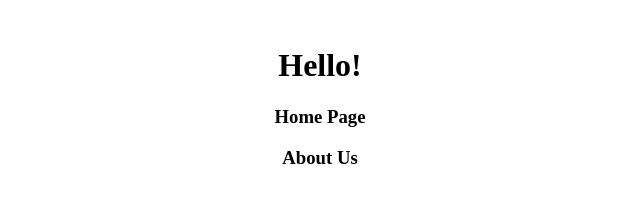
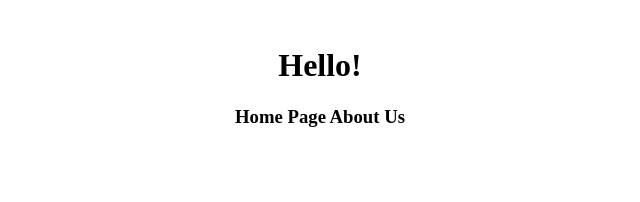
Before and after one commit to S-lly/s-lly.github, a plain HTML site: page index.html in a window 1280 px wide. Shown: the whole page, without its empty margins (320-960 px from the left). Drawn offline with Linux system fonts and the light colour scheme.

Commit message:
Fix HTML structure for navigation links

```diff
--- a/index.html
+++ b/index.html
@@ -8,6 +8,6 @@
     <center>
       <H1><b>Hello!</b></H1>
     </center>
-    <center><a><h3>Home Page</h3></a> <a><h3>About Us</h3></a></center>
+    <center><h3><a>Home Page </a><a> About Us</a></h3></center>
   </body>
 </html>
```
